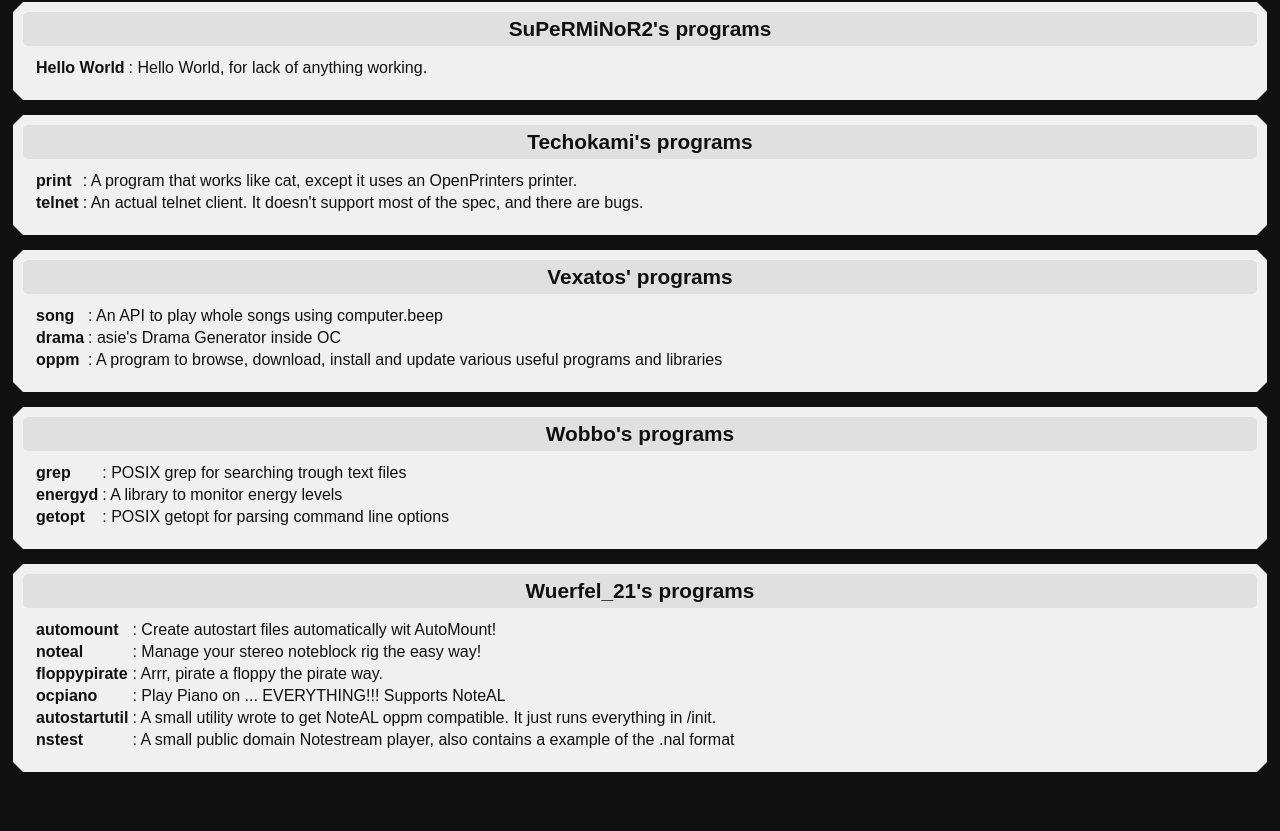
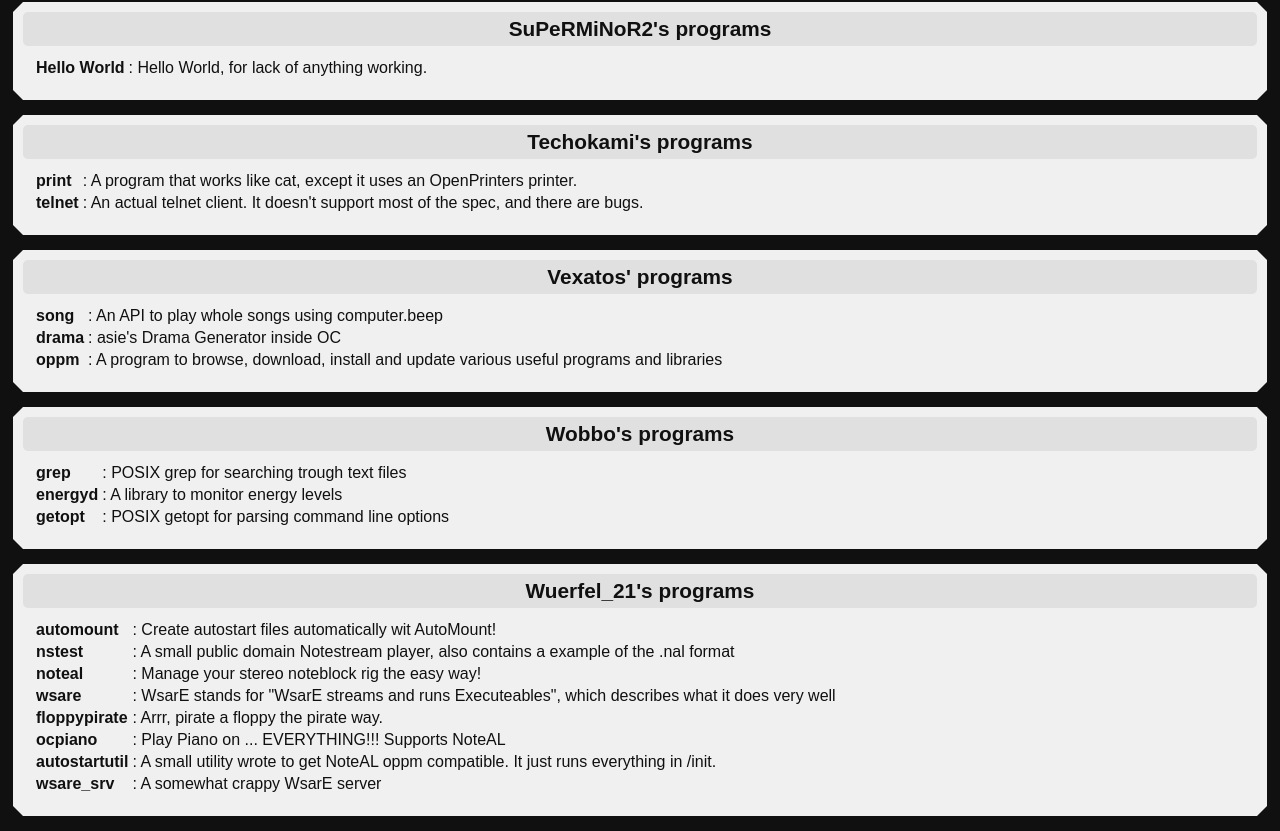
Before and after one commit to OpenPrograms/openprograms.github.io, a plain HTML site: page index.html in a window 1280 px wide. Shown: the part 2717-3548 px from the top of the page. Before the commit the page ends 3504 px from the top, so only its background shows below. Drawn offline with Linux system fonts and the light colour scheme.

Commit message:
Auto compile

```diff
--- a/index.html
+++ b/index.html
@@ -132,11 +132,13 @@
 		<div class="bvc"><div class="bevel tl tr"></div><div class="content"><a href="https://github.com/OpenPrograms/Wuerfel_21-OC-Toolkit"><div class="title">Wuerfel_21's programs</div></a>
 		<table>
 			<tr><td><a href="https://github.com/OpenPrograms/Wuerfel_21-OC-Toolkit/tree/master/AutoMount">automount</a></td><td>: Create autostart files automatically wit AutoMount!</td></tr>
+			<tr><td><a href="https://github.com/OpenPrograms/Wuerfel_21-OC-Toolkit/tree/master/nstest">nstest</a></td><td>: A small public domain Notestream player, also contains a example of the .nal format</td></tr>
 			<tr><td><a href="https://github.com/OpenPrograms/Wuerfel_21-OC-Toolkit/tree/master/NoteAL">noteal</a></td><td>: Manage your stereo noteblock rig the easy way!</td></tr>
+			<tr><td><a href="https://github.com/OpenPrograms/Wuerfel_21-OC-Toolkit/tree/master">wsare</a></td><td>: WsarE stands for "WsarE streams and runs Executeables", which describes what it does very well</td></tr>
 			<tr><td><a href="https://github.com/OpenPrograms/Wuerfel_21-OC-Toolkit/tree/master/FloppyPirate">floppypirate</a></td><td>: Arrr, pirate a floppy the pirate way.</td></tr>
 			<tr><td><a href="https://github.com/OpenPrograms/Wuerfel_21-OC-Toolkit/tree/master/OCPiano">ocpiano</a></td><td>: Play Piano on ... EVERYTHING!!! Supports NoteAL</td></tr>
 			<tr><td><a href="https://github.com/OpenPrograms/Wuerfel_21-OC-Toolkit/tree/master">autostartutil</a></td><td>: A small utility wrote to get NoteAL oppm compatible. It just runs everything in /init.</td></tr>
-			<tr><td><a href="https://github.com/OpenPrograms/Wuerfel_21-OC-Toolkit/tree/master/nstest">nstest</a></td><td>: A small public domain Notestream player, also contains a example of the .nal format</td></tr>
+			<tr><td><a href="https://github.com/OpenPrograms/Wuerfel_21-OC-Toolkit/tree/master/wsare_srv">wsare_srv</a></td><td>: A somewhat crappy WsarE server</td></tr>
 		</table></div><div class="bevel bl br"></div></div>
 	</body>
 </html>
```
